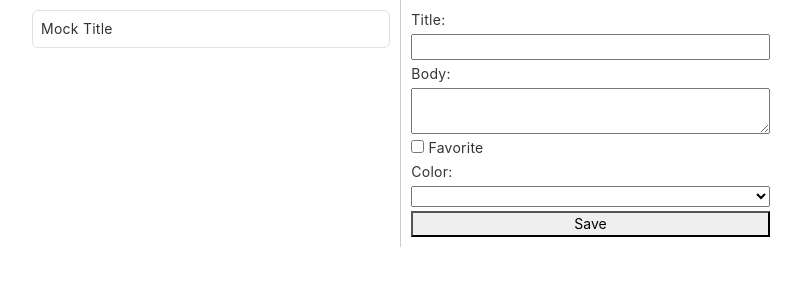
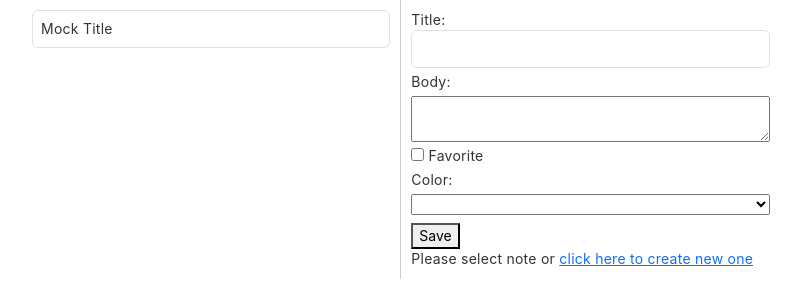
Before and after one commit to zac-dodol/ng-notepad, an Angular app in the folder notepad-app/: page / in a window 1280 px wide. Shown: the top 302 px of the page, without its empty margins (60-861 px from the left). Built offline with nearby package versions, Linux system fonts and the light colour scheme.

Commit message:
2nd iteration

```diff
--- a/notepad-app/src/app/note-form/note-form.component.html
+++ b/notepad-app/src/app/note-form/note-form.component.html
@@ -1,15 +1,30 @@
-<form
-  [formGroup]="noteForm"
-  (ngSubmit)="saveNote()"
-  class="d-flex flex-column w-50 gap-1"
+<form [formGroup]="noteForm" (ngSubmit)="saveNote()" class="">
+  <div class="d-flex flex-column w-50 gap-1">
+    <div class="form-group">
+      <label for="title">Title:</label>
+      <input
+        id="title"
+        type="text"
+        formControlName="title"
+        class="form-control"
+      />
+      <div
+        *ngIf="
+          noteForm.get('title')?.hasError('required') &&
+          noteForm.get('title')?.touched
+        "
+        class="text-danger"
       >
-  <label>Title:</label>
-  <input formControlName="title" />
+        Title is required.
+      </div>
+    </div>
 
     <label>Body:</label>
     <textarea formControlName="body"></textarea>
 
-  <label> <input type="checkbox" formControlName="favorite" /> Favorite </label>
+    <label>
+      <input type="checkbox" formControlName="favorite" /> Favorite
+    </label>
 
     <label>Color:</label>
     <select formControlName="color">
@@ -17,6 +32,13 @@
       <option value="blue">Blue</option>
       <option value="green">Green</option>
     </select>
+  </div>
 
+  <div class="mt-2">
     <button type="submit">Save</button>
+    <div>
+      Please select note or
+      <a href="#" class="note-new">click here to create new one</a>
+    </div>
+  </div>
 </form>
--- a/notepad-app/src/app/note-form/note-form.component.ts
+++ b/notepad-app/src/app/note-form/note-form.component.ts
@@ -1,5 +1,5 @@
 import { Component, OnInit } from '@angular/core';
-import { FormBuilder, FormGroup } from '@angular/forms';
+import { FormBuilder, FormGroup, Validators } from '@angular/forms';
 import { Note } from '../note.model';
 import { NoteService } from '../note.service';
 
@@ -13,8 +13,9 @@ export class NoteFormComponent implements OnInit {
 
   constructor(private fb: FormBuilder, private noteService: NoteService) {
     this.noteForm = this.fb.group({
-      title: '',
-      body: '',
+      id: null,
+      title: ['', Validators.required],
+      body: ['', Validators.required],
       favorite: false,
       color: 'yellow',
     });
@@ -34,7 +35,14 @@ export class NoteFormComponent implements OnInit {
   }
 
   saveNote(): void {
-    const note: Note = this.noteForm.value;
-    this.noteService.addOrUpdateNote(note);
+    // Mark all controls as touched to trigger validation
+    Object.values(this.noteForm.controls).forEach((control) => {
+      control.markAsTouched();
+    });
+
+    if (this.noteForm.valid) {
+      const note: Note = this.noteForm.value;
+      this.noteService.addOrUpdateNote(note);
+    }
   }
 }
--- a/notepad-app/src/app/note-list/note-list.component.ts
+++ b/notepad-app/src/app/note-list/note-list.component.ts
@@ -22,6 +22,5 @@ export class NoteListComponent implements OnInit {
 
   selectNote(index: number): void {
     this.noteService.selectNote(index);
-    console.log(index);
   }
 }
--- a/notepad-app/src/app/note.model.ts
+++ b/notepad-app/src/app/note.model.ts
@@ -1,5 +1,5 @@
 export interface Note {
-  id: number;
+  id?: number;
   title: string;
   body: string;
   favorite: boolean;
--- a/notepad-app/src/app/note.service.ts
+++ b/notepad-app/src/app/note.service.ts
@@ -12,7 +12,7 @@ export class NoteService {
       title: 'Mock Title',
       body: 'mock body',
       favorite: true,
-      color: '#ff0000',
+      color: 'yellow',
     },
   ];
 
```
Lines whose indentation alone changed are shown as unchanged.
